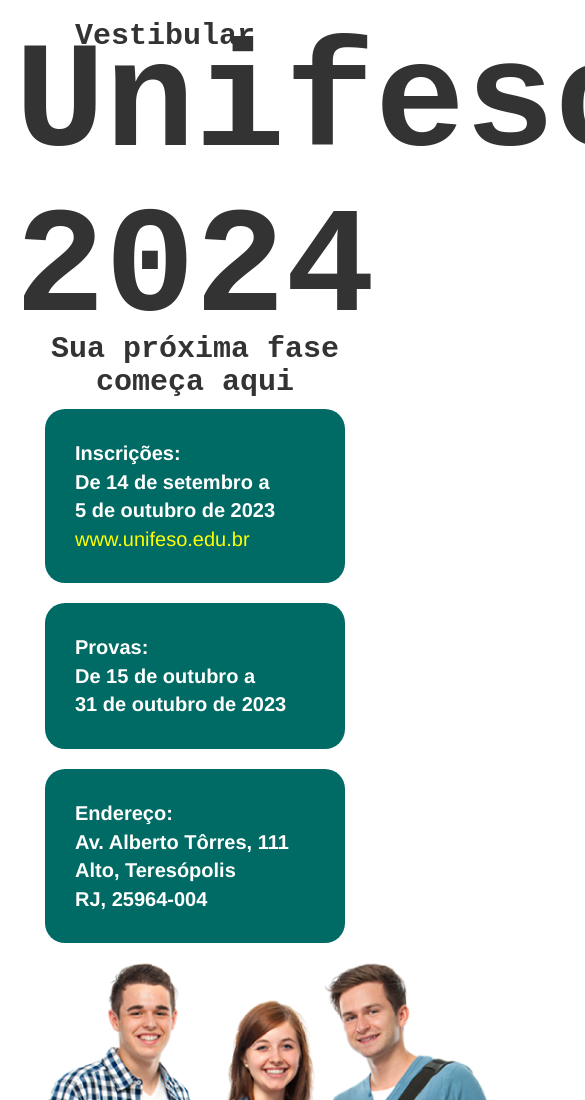
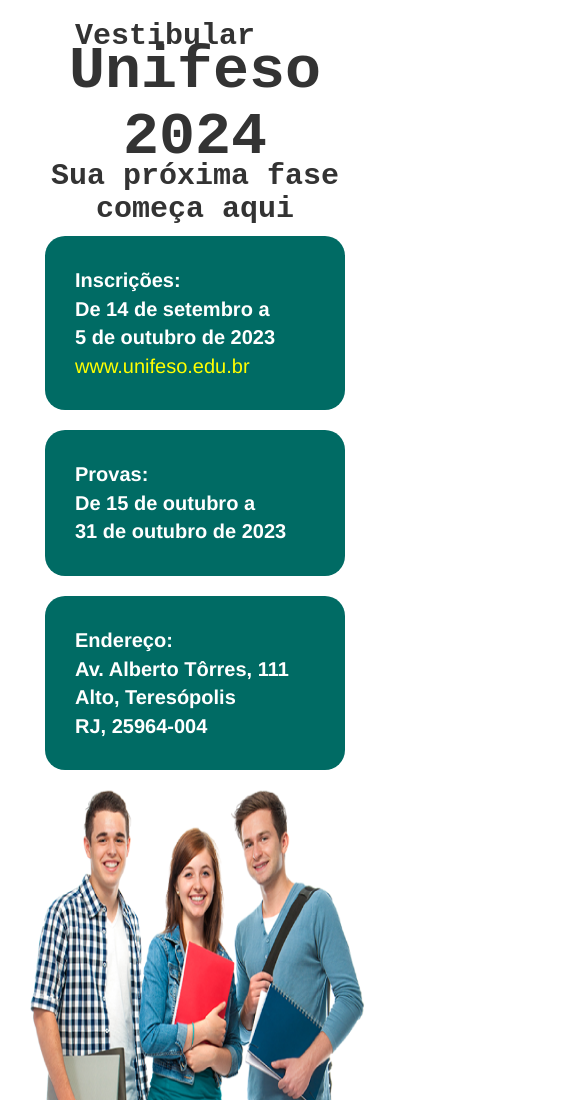
Before and after one commit to IPedroI/feso, a plain HTML site: page index.html in a window 390 px wide. Shown: the top 1100 px of the page, 585 px wide, since content can reach past the window. Drawn offline with Linux system fonts and the light colour scheme.

Commit message:
Add files via upload

```diff
--- a/css/index.css
+++ b/css/index.css
@@ -97,3 +97,22 @@ body .rodape .cursos
     margin-top: 5px;
     margin-bottom: 5px;
 }
+
+@media( max-width: 767px )
+{
+    body .unifeso2024 h1
+    {
+        font-weight: bold;
+        margin-top: -25px;
+        text-align: center;
+        margin-bottom: -30px;
+        font-family: monospace;
+        font-size: 60px !important;
+    }
+
+    body .imagep img
+    {
+        width: 340px;
+        height: 670px;
+    }
+}
```
